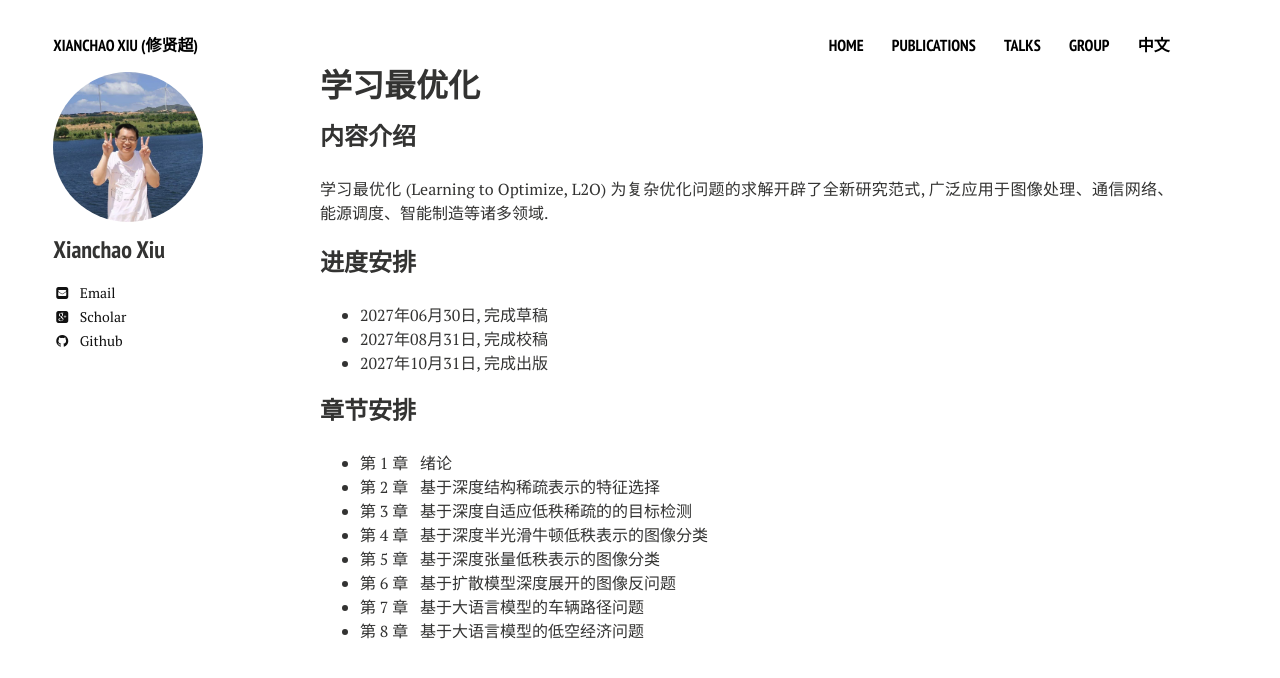
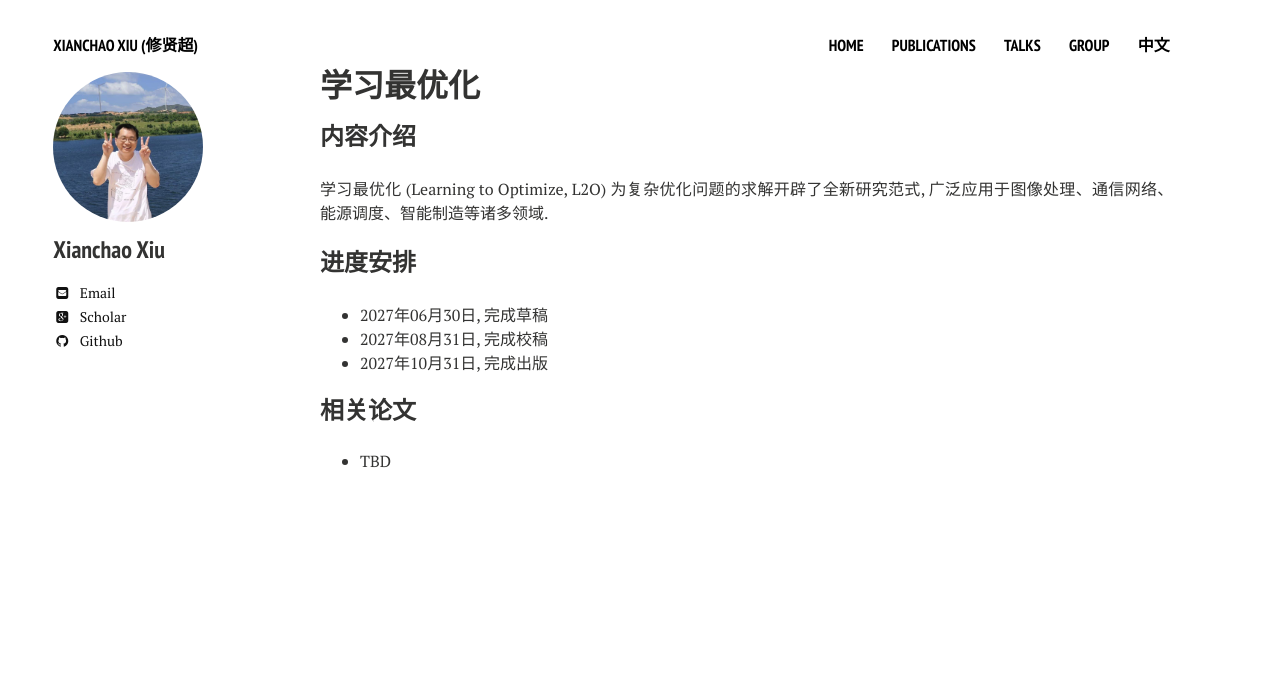
Before and after one commit to xianchaoxiu/xianchaoxiu.github.io, a Jekyll site: the page built from chinese/book/L2O/index.md, in a window 1280 px wide. Shown: the top 678 px of the page. Built offline with Jekyll 4.4.1, drawn with Linux system fonts in a browser that asks for light colours; nearby versions of some CDN libraries.

Commit message:
Update index.md

```diff
--- a/chinese/book/L2O/index.md
+++ b/chinese/book/L2O/index.md
@@ -15,12 +15,5 @@ share: false
 * 2027年10月31日, 完成出版<br>
 
 
-### 章节安排
-  * 第 1 章  &nbsp;  绪论 <br>
-  * 第 2 章  &nbsp;  基于深度结构稀疏表示的特征选择 <br>
-  * 第 3 章  &nbsp;  基于深度自适应低秩稀疏的的目标检测 <br>
-  * 第 4 章  &nbsp;  基于深度半光滑牛顿低秩表示的图像分类 <br>
-  * 第 5 章  &nbsp;  基于深度张量低秩表示的图像分类 <br>
-  * 第 6 章  &nbsp;  基于扩散模型深度展开的图像反问题 <br>
-  * 第 7 章  &nbsp;  基于大语言模型的车辆路径问题 <br>
-  * 第 8 章  &nbsp;  基于大语言模型的低空经济问题<br>
+### 相关论文
+* TBD
```
